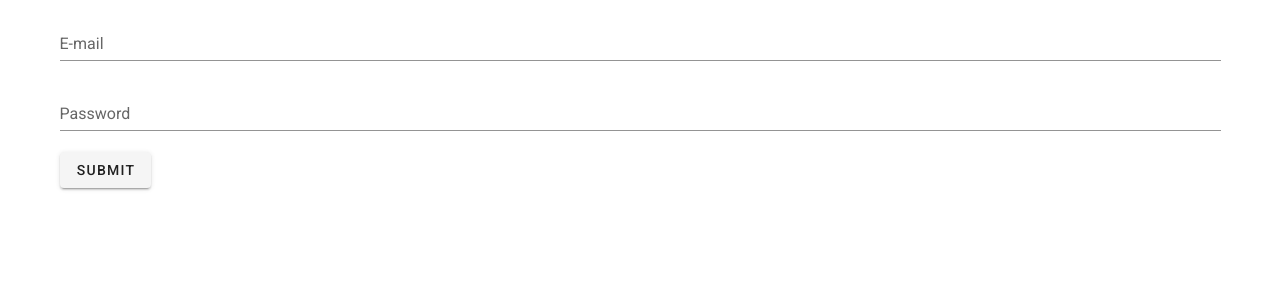
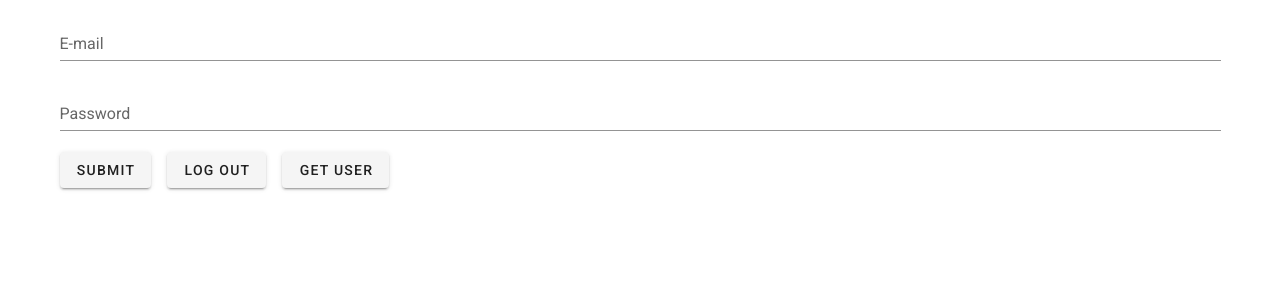
Before and after one commit to Annamaljar8/spa-school-diary, a Vue app: page / in a window 1280 px wide. Shown: the top 300 px of the page. Built offline with nearby package versions, Linux system fonts and the light colour scheme; no server answers.

Commit message:
add logOut() and getUser() in Auth.vue; add router in About.vue

```diff
--- a/src/components/Auth.vue
+++ b/src/components/Auth.vue
@@ -19,7 +19,18 @@
     >
       submit
     </v-btn>
-
+    <v-btn
+      class="mr-4"
+      @click="logOut"
+    >
+      log out
+    </v-btn>
+    <v-btn
+      class="mr-4"
+      @click="getUser"
+    >
+      get user
+    </v-btn>
   </form>
 </template>
 
@@ -34,10 +45,31 @@ import axios from 'axios';
     }),
     methods: {
       submit(){
+        let self = this;
         axios.post('/login', {
           email: this.email,
           password: this.password
         })
+        .then(function (response) {
+          console.log(response);
+          self.$router.push('about')
+        })
+        .catch(function (error) {
+          console.log(error);
+        });
+      },
+      logOut(){
+        axios.post('/logout', {
+        })
+        .then(function (response) {
+          console.log(response);
+        })
+        .catch(function (error) {
+          console.log(error);
+        });
+      },
+      getUser(){
+        axios.get('/user')
         .then(function (response) {
           console.log(response);
         })
--- a/src/views/About.vue
+++ b/src/views/About.vue
@@ -1,5 +1,9 @@
 <template>
   <div class="about">
+    <div id="nav">
+      <!-- <router-link to="/">Home</router-link> | -->
+      <router-link to="/about">About</router-link>
+    </div>
     <h1>This is an about page</h1>
   </div>
 </template>
```
